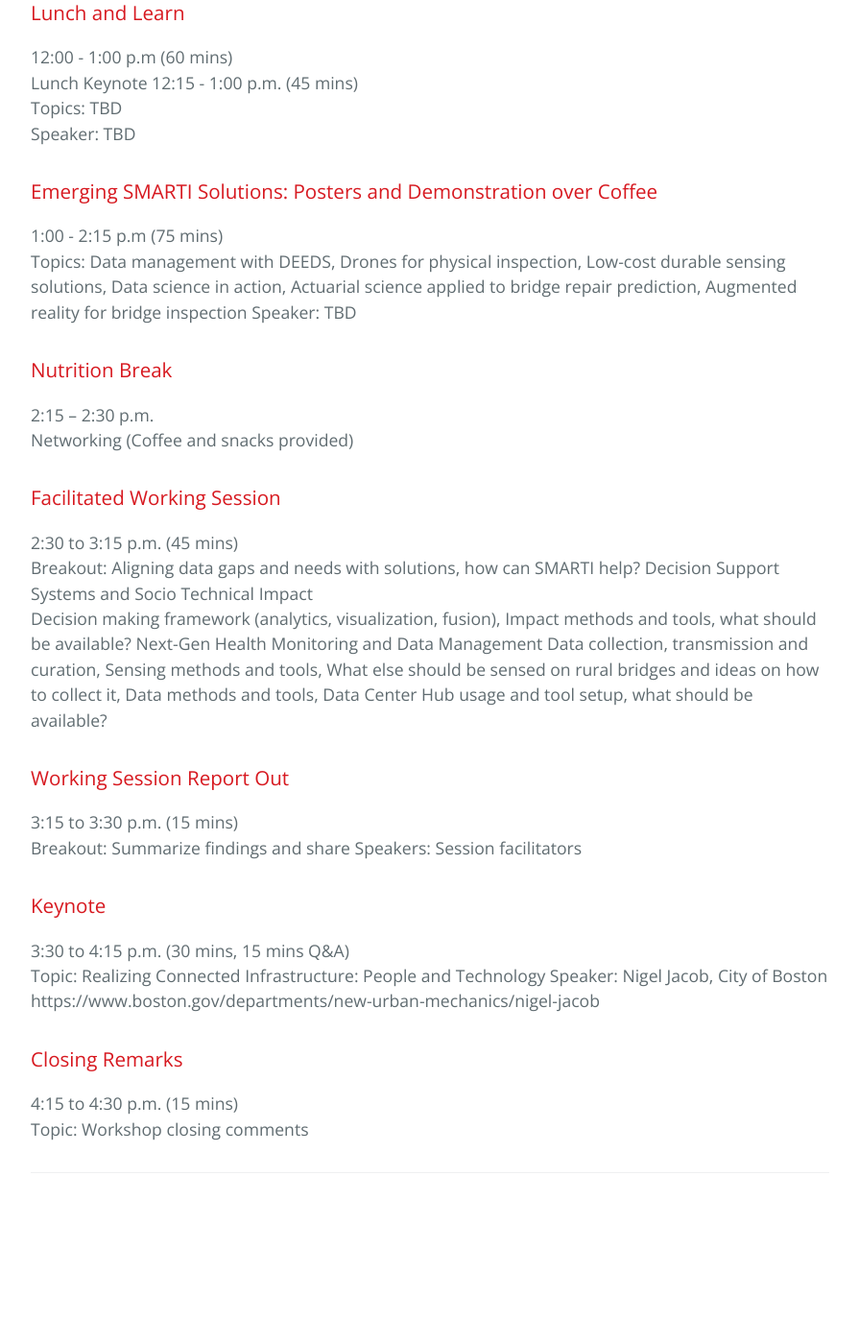
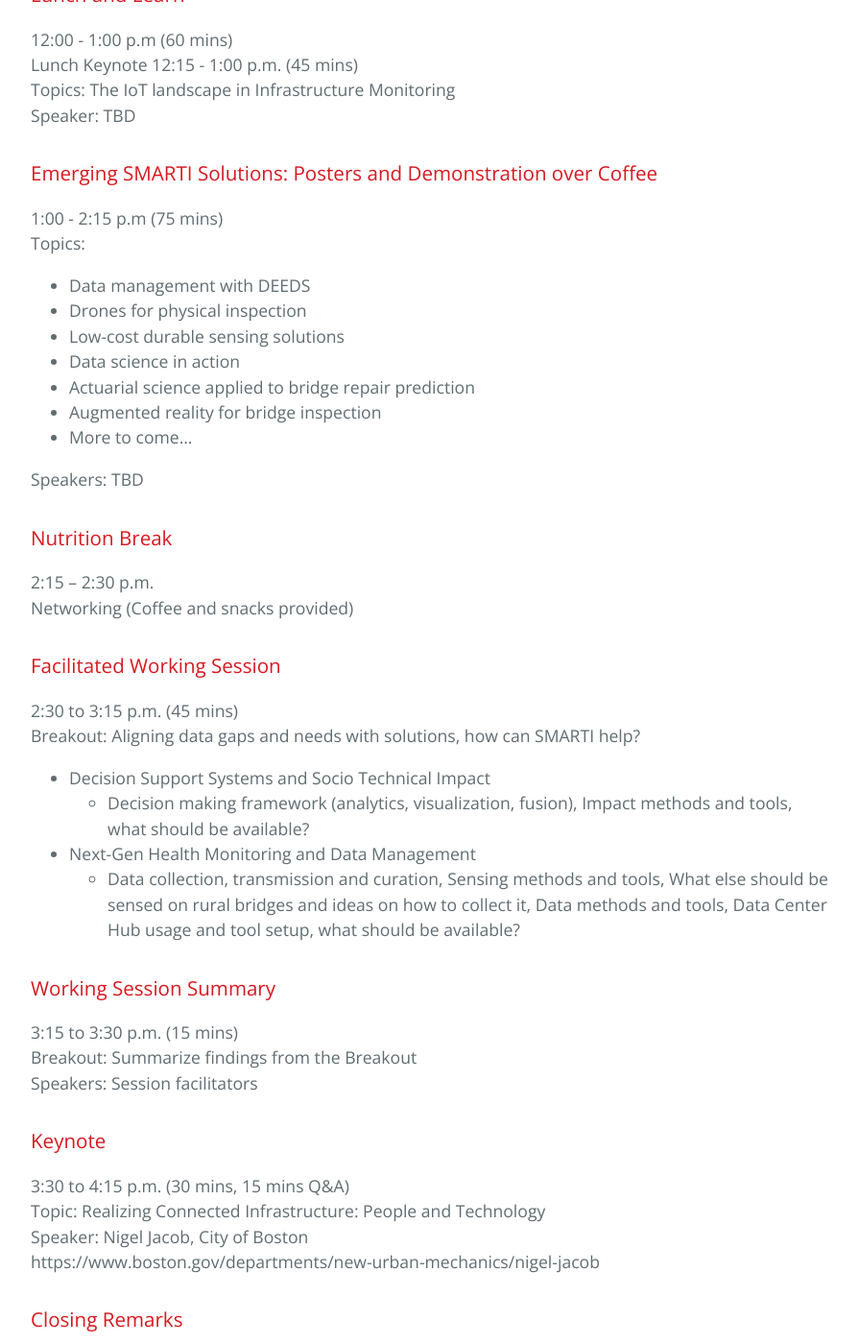
Before and after one commit to BridgingBigData/BridgingBigData.github.io, a Jekyll site: the page built from pages/bbd2019agenda.md, in a window 1280 px wide and 1400 px high, scrolled down 1683 px. Shown: the whole window at 96% size, without its empty margins (192-1087 px from the left). Built offline with Jekyll 4.4.1, drawn with Linux system fonts in a browser that asks for light colours; before the commit the page ends 2969 px from its top, so only the background shows below that; some of the changed text lies outside the part shown.

Commit message:
Update bbd2019agenda.md

```diff
--- a/pages/bbd2019agenda.md
+++ b/pages/bbd2019agenda.md
@@ -4,15 +4,13 @@
 description: BBD 2019 Agenda
 ---
 
-# BBD 2019
+# BBD 2019 Draft Agenda (Subject to Change!)
 
 ## Date
 TBD, 2019
 
 ## Duration
-8:30 A.M. to 4 P.M.
-
-## Agenda
+8:30 A.M. to 5 P.M.
 
 ### Registration
 8:30 a.m.
@@ -46,13 +44,21 @@
 ### Lunch and Learn
 12:00 - 1:00 p.m (60 mins)
 Lunch Keynote 12:15 - 1:00 p.m. (45 mins)
-Topics: TBD
+Topics: The IoT landscape in Infrastructure Monitoring
 Speaker: TBD
 
 ### Emerging SMARTI Solutions: Posters and Demonstration over Coffee
 1:00 - 2:15 p.m (75 mins)
-Topics: Data management with DEEDS, Drones for physical inspection, Low-cost durable sensing solutions, Data science in action, Actuarial science applied to bridge repair prediction, Augmented reality for bridge inspection
-Speaker: TBD
+Topics:
+  - Data management with DEEDS
+  - Drones for physical inspection
+  - Low-cost durable sensing solutions
+  - Data science in action
+  - Actuarial science applied to bridge repair prediction
+  - Augmented reality for bridge inspection
+  - More to come...
+
+Speakers: TBD
 
 ### Nutrition Break
 2:15 – 2:30 p.m.
@@ -61,14 +67,14 @@
 ### Facilitated Working Session
 2:30 to 3:15 p.m. (45 mins)
 Breakout: Aligning data gaps and needs with solutions, how can SMARTI help?
-  Decision Support Systems and Socio Technical Impact
-    Decision making framework (analytics, visualization, fusion), Impact methods and tools, what should be available?
-  Next-Gen Health Monitoring and Data Management
-    Data collection, transmission and curation, Sensing methods and tools, What else should be sensed on rural bridges and ideas on how to collect it, Data methods and tools, Data Center Hub usage and tool setup, what should be available?
+  - Decision Support Systems and Socio Technical Impact
+    - Decision making framework (analytics, visualization, fusion), Impact methods and tools, what should be available?
+  - Next-Gen Health Monitoring and Data Management
+     - Data collection, transmission and curation, Sensing methods and tools, What else should be sensed on rural bridges and ideas on how to collect it, Data methods and tools, Data Center Hub usage and tool setup, what should be available?
 
-### Working Session Report Out
+### Working Session Summary
 3:15 to 3:30 p.m. (15 mins)
-Breakout: Summarize findings and share
+Breakout: Summarize findings from the Breakout
 Speakers: Session facilitators
 
 ### Keynote
```
